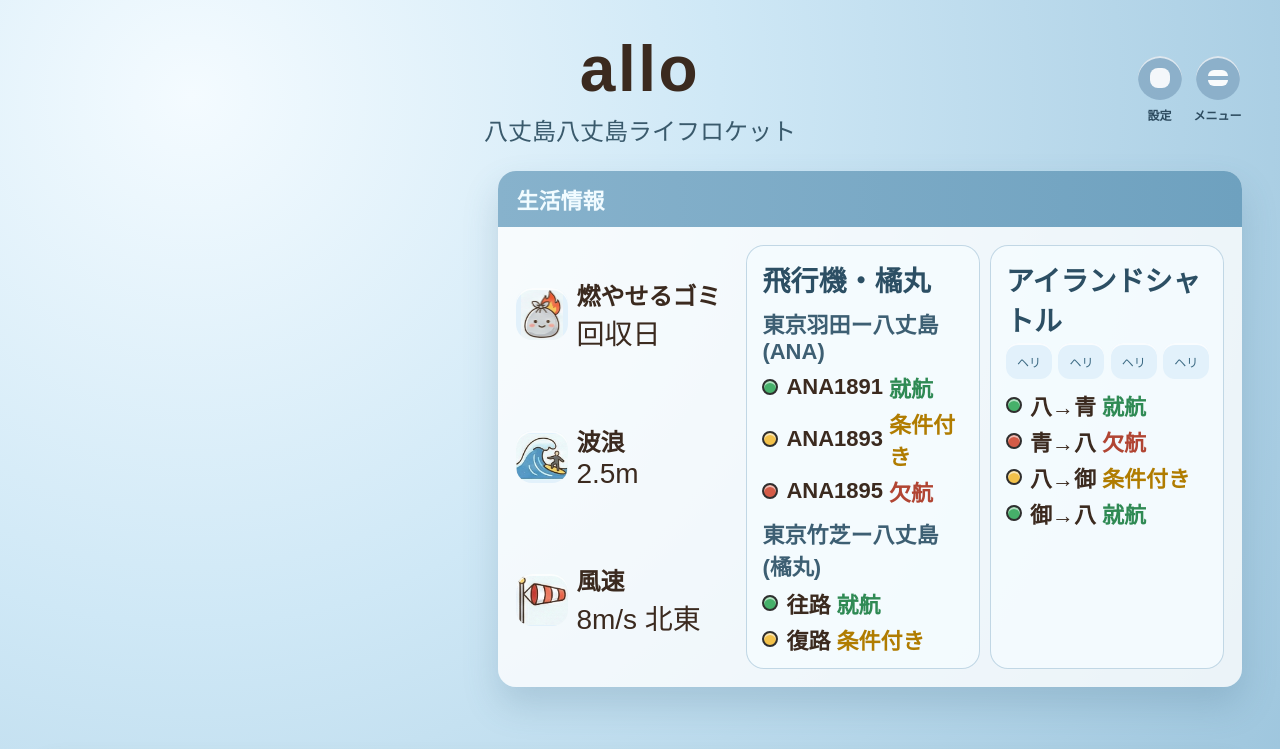
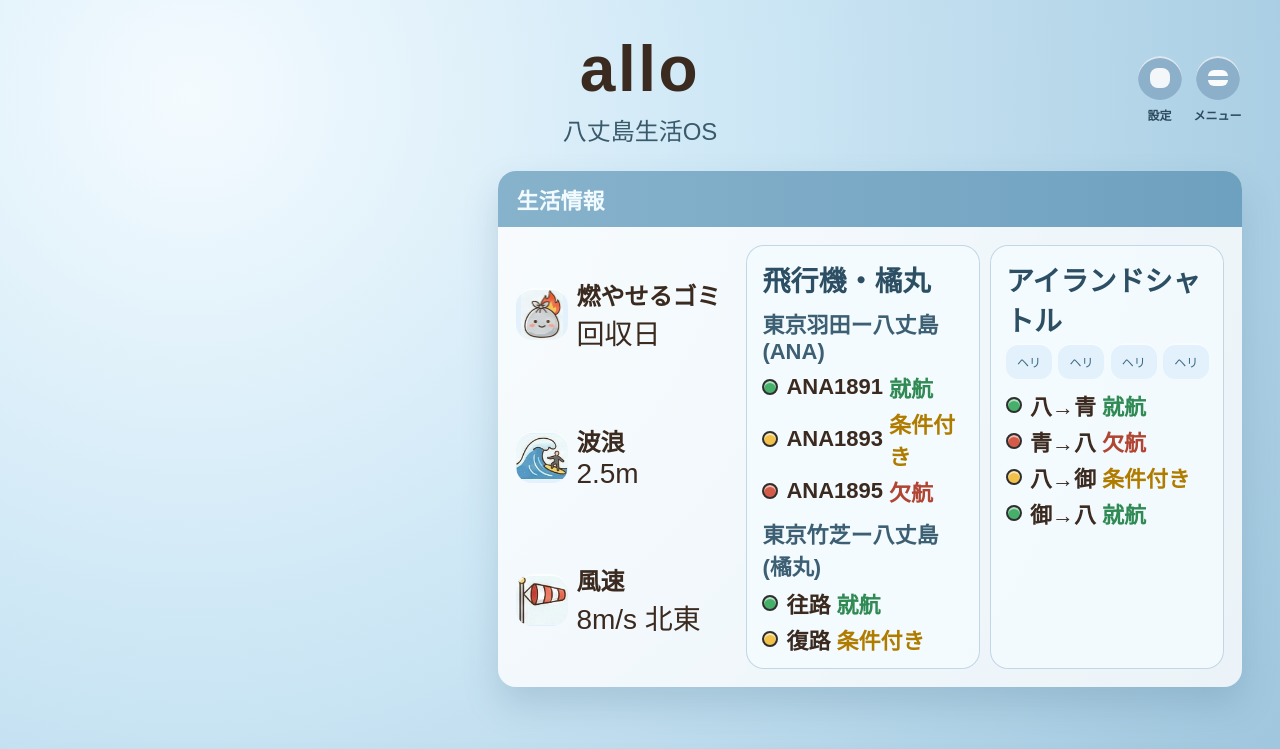
Before and after one commit to kuromame0210/hachijo-boad-testing, a Next.js app in the folder nextjs/: page /pc-mock in a window 1280 px wide. Shown: the top 749 px of the page. Built offline with nearby package versions, Linux system fonts and the light colour scheme; no server answers.

Commit message:
生活OSモンゴン修正

```diff
--- a/nextjs/app/pc-mock/page.tsx
+++ b/nextjs/app/pc-mock/page.tsx
@@ -216,8 +216,8 @@
           <div className={styles.brand}>
             <div className={styles.logo}>allo</div>
             <div className={styles.subtitle}>
-              <span className={styles.subtitleFull}>八丈島八丈島ライフロケット</span>
-              <span className={styles.subtitleShort}>八丈島ライフ</span>
+              <span className={styles.subtitleFull}>八丈島生活OS</span>
+              <span className={styles.subtitleShort}>八丈島生活OS</span>
             </div>
           </div>
           <div className={styles.topRight}>
```
